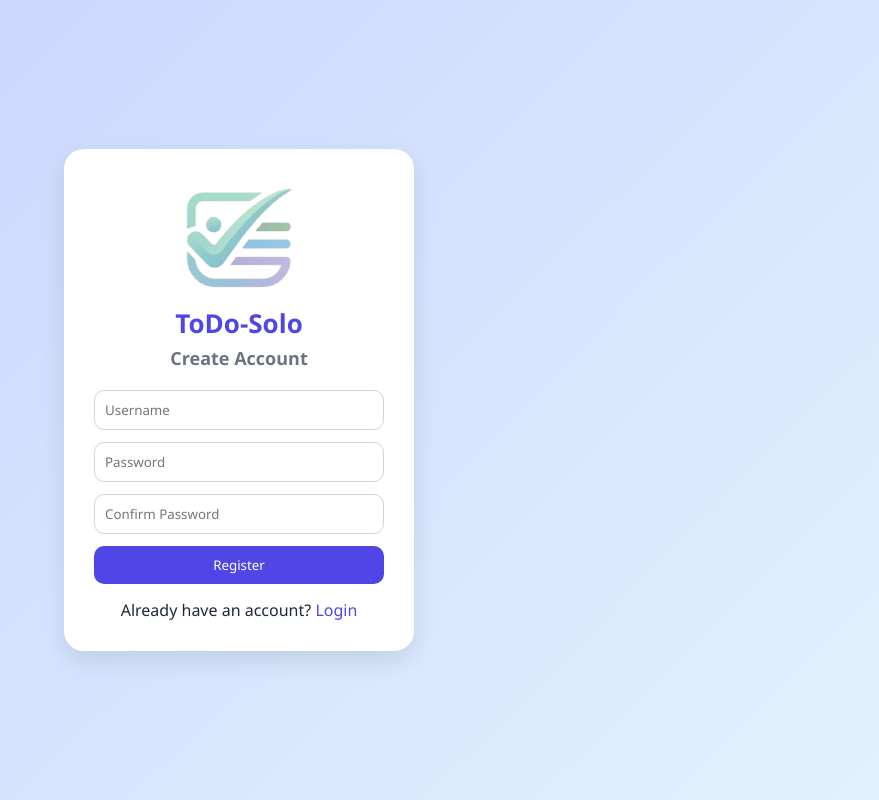
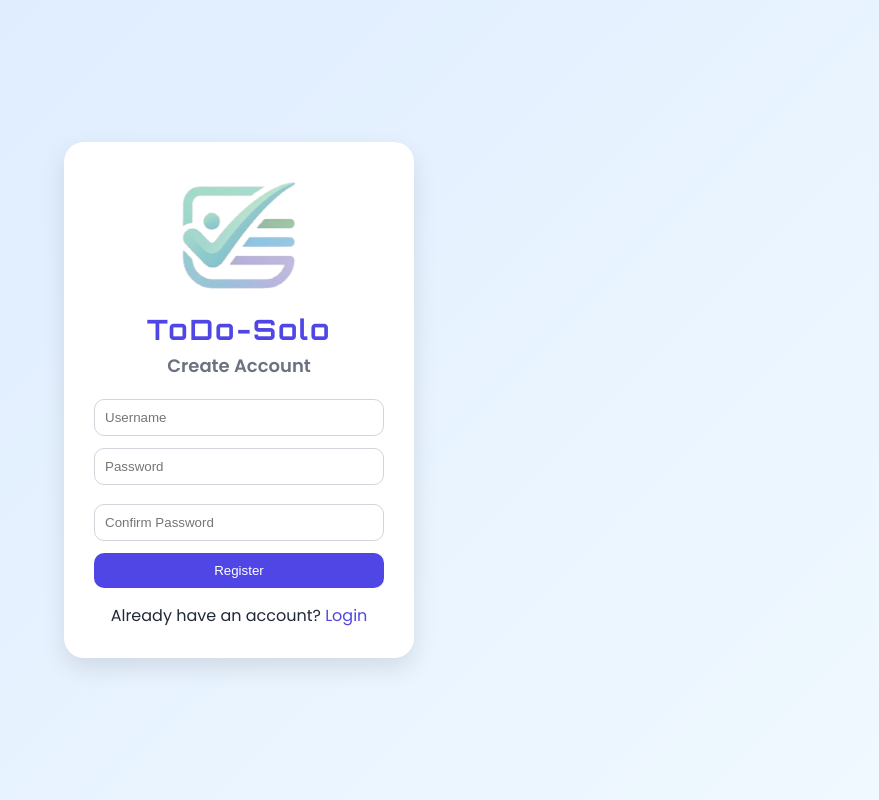
Before and after one commit to Alosh-23/To_Do_Solo, a Django app: page /register/ in a window 1280 px wide. Shown: the whole page, without its empty margins (401-1280 px from the left). Run offline with Django 5.2, Linux system fonts and the light colour scheme.

Commit message:
first commit

```diff
--- a/tasks/static/css/style.css
+++ b/tasks/static/css/style.css
@@ -3,16 +3,16 @@
   margin: 0;
   padding: 0;
   box-sizing: border-box;
-  font-family: 'Segoe UI', sans-serif;
 }
 
-/* 🌿 خلفية هادئة ومتوسطة */
+/* 🌿 خلفية ناعمة */
 body {
   height: 100vh;
-  background: linear-gradient(135deg, #c7d2fe, #e0f2fe);
+  background: linear-gradient(135deg, #dbeafe, #f0f9ff);
   display: flex;
   justify-content: center;
   align-items: center;
+  font-family: 'Poppins', sans-serif;
 }
 
 /* 📦 الكارد */
@@ -22,25 +22,27 @@ body {
   border-radius: 20px;
   width: 350px;
   text-align: center;
-  color: #1f2937; /* 🔥 نص واضح */
+  color: #1f2937;
   box-shadow: 0 10px 25px rgba(0,0,0,0.1);
 }
 
-/* 🖼 اللوقو (متمركز صح) */
+/* 🖼 اللوقو */
 .logo {
-  width: 130px;
+  width: 140px;
   display: block;
-  margin: 0 auto 10px;
+  margin: 0 auto 15px;
 }
 
-/* ✨ اسم التطبيق */
+/* ✨ اسم التطبيق بخط فيه حركة */
 .app-title {
-  font-size: 26px;
+  font-family: 'Orbitron', sans-serif;
+  font-size: 28px;
   color: #4f46e5;
+  letter-spacing: 2px;
   margin-bottom: 5px;
 }
 
-/* 🔐 عنوان الصفحة */
+/* 🔐 عنوان */
 .page-title {
   margin-bottom: 20px;
   font-size: 18px;
@@ -60,7 +62,6 @@ input {
   border-radius: 10px;
   border: 1px solid #d1d5db;
   outline: none;
-  transition: 0.2s;
 }
 
 input:focus {
@@ -75,38 +76,33 @@ button {
   background: #4f46e5;
   color: white;
   cursor: pointer;
-  transition: 0.3s;
 }
 
 button:hover {
   background: #4338ca;
 }
 
-/* 🔗 الروابط */
+/* 🔗 روابط */
 a {
   color: #4f46e5;
   text-decoration: none;
 }
 
-a:hover {
-  text-decoration: underline;
+/* 🔐 متطلبات كلمة المرور */
+.password-help {
+  display: none;
+  font-size: 12px;
+  text-align: left;
+  margin-top: -5px;
 }
 
-/* 🔁 نص التحويل */
+/* 💪 قوة كلمة المرور */
+.strength {
+  font-size: 14px;
+  margin-top: -5px;
+}
+
+/* 🔁 */
 .switch {
   margin-top: 15px;
 }
-
-/* ❗ رسالة الخطأ */
-.error {
-  color: #dc2626;
-  margin-bottom: 10px;
-}
-
-/* 🔐 شروط كلمة المرور */
-.password-help {
-  display: none;
-  font-size: 12px;
-  color: #6b7280;
-  text-align: left;
-}
--- a/tasks/templates/tasks/register.html
+++ b/tasks/templates/tasks/register.html
@@ -4,38 +4,38 @@
 <html>
 <head>
     <title>ToDo-Solo | Register</title>
+
+    <!-- 🔥 خط احترافي -->
+    <link href="https://fonts.googleapis.com/css2?family=Orbitron:wght@500;700&family=Poppins:wght@400;600&display=swap" rel="stylesheet">
+
     <link rel="stylesheet" href="{% static 'css/style.css' %}">
 </head>
 <body>
 
     <div class="container">
 
-        <!-- 🖼 اللوقو -->
-        <img src="{% static 'images/ToDo-solo-logo.png' %}" class="logo" alt="logo">
+        <img src="{% static 'images/ToDo-solo-logo.png' %}" class="logo">
 
-        <!-- ✨ اسم التطبيق -->
         <h1 class="app-title">ToDo-Solo</h1>
         <h2 class="page-title">Create Account</h2>
 
         <form method="POST" class="input-group">
             {% csrf_token %}
 
-            <!-- Username -->
             <input type="text" name="username" placeholder="Username" required>
 
-            <!-- Password -->
             <input type="password" name="password1" id="password1" placeholder="Password" required>
 
-            <!-- شروط كلمة المرور -->
+            <!-- 🔐 متطلبات كلمة المرور -->
             <div id="password-help" class="password-help">
-                <small>
-                    • At least 8 characters <br>
-                    • Not too common <br>
-                    • Not only numbers
-                </small>
+                <small id="length">• 8+ characters</small><br>
+                <small id="number">• Contains number</small><br>
+                <small id="letter">• Contains letter</small>
             </div>
 
-            <!-- Confirm Password -->
+            <!-- 💪 قوة كلمة المرور -->
+            <p id="strength" class="strength"></p>
+
             <input type="password" name="password2" placeholder="Confirm Password" required>
 
             <button type="submit">Register</button>
@@ -50,16 +50,46 @@
 
     <!-- 🔥 JavaScript -->
     <script>
-        const passwordInput = document.getElementById("password1");
-        const helpText = document.getElementById("password-help");
+        const password = document.getElementById("password1");
+        const help = document.getElementById("password-help");
+        const strength = document.getElementById("strength");
 
-        passwordInput.addEventListener("focus", () => {
-            helpText.style.display = "block";
+        const length = document.getElementById("length");
+        const number = document.getElementById("number");
+        const letter = document.getElementById("letter");
+
+        password.addEventListener("focus", () => {
+            help.style.display = "block";
         });
 
-        passwordInput.addEventListener("blur", () => {
-            if (passwordInput.value === "") {
-                helpText.style.display = "none";
+        password.addEventListener("input", () => {
+            let value = password.value;
+
+            // تحقق من الشروط
+            let hasLength = value.length >= 8;
+            let hasNumber = /[0-9]/.test(value);
+            let hasLetter = /[a-zA-Z]/.test(value);
+
+            length.style.color = hasLength ? "lightgreen" : "white";
+            number.style.color = hasNumber ? "lightgreen" : "white";
+            letter.style.color = hasLetter ? "lightgreen" : "white";
+
+            // قوة كلمة المرور
+            if (value.length === 0) {
+                strength.textContent = "";
+            } else if (hasLength && hasNumber && hasLetter) {
+                strength.textContent = "Strong 💪";
+                strength.style.color = "lightgreen";
+            } else {
+                strength.textContent = "Weak ⚠️";
+                strength.style.color = "orange";
+            }
+        });
+
+        password.addEventListener("blur", () => {
+            if (password.value === "") {
+                help.style.display = "none";
+                strength.textContent = "";
             }
         });
     </script>
```
Also changed, not shown: tasks/templates/tasks/login.html (+7 -4 lines).
